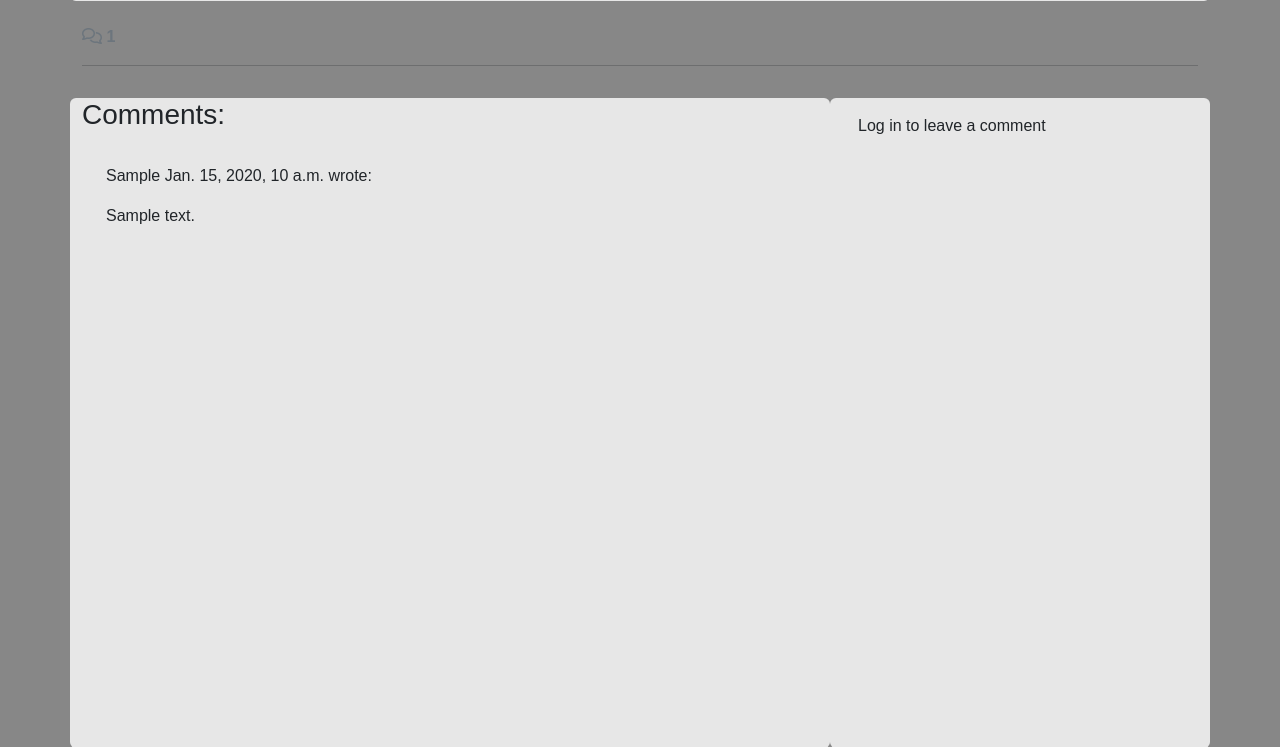
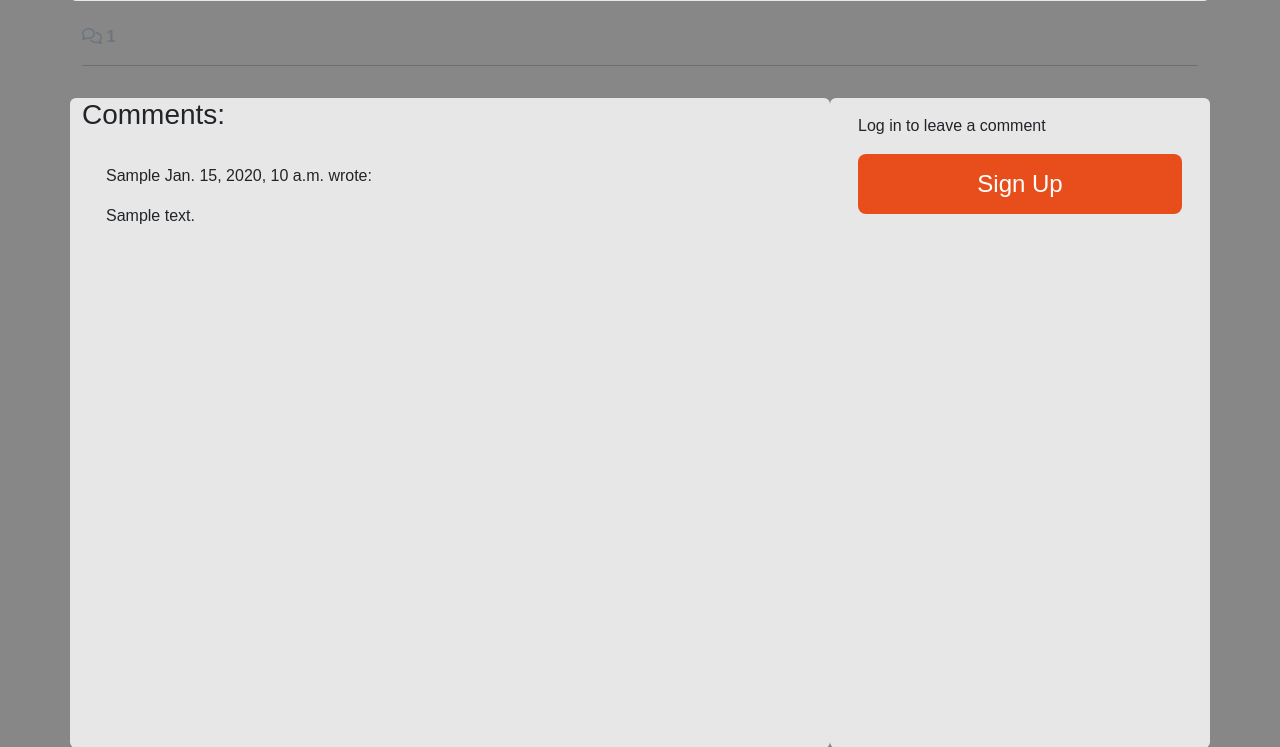
Before and after one commit to Sara-Sundin/SizeMeApp, a Django app: a page that uses apps/blog/templates/blog/post_detail.html in a window 1280 px wide. Shown: the part 1046-1793 px from the top of the page. Run offline with Django 5.2, Linux system fonts and the light colour scheme; tables that the repository leaves empty hold one stand-in row (values such as "Sample post"); parts of the project's set-up code (start-up, migrations or seed data) failed here and were passed over; some libraries are stand-ins or nearby versions.

Commit message:
button to sign up at blog post comment

```diff
--- a/apps/blog/templates/blog/post_detail.html
+++ b/apps/blog/templates/blog/post_detail.html
@@ -91,7 +91,12 @@
                     <button id="submitButton" type="submit" class="btn btn-orange btn-lg">Submit</button>
                 </form>
                 {% else %}
-                <p>Log in to leave a comment</p>
+                <div class="flex">
+                    <p class="flex">Log in to leave a comment</p>
+                    <a class="btn-orange"
+                     href="{{ signup_url }}"
+                     >Sign Up</a>
+                    </div>
                 {% endif %}
             </div>
         </div>
```
